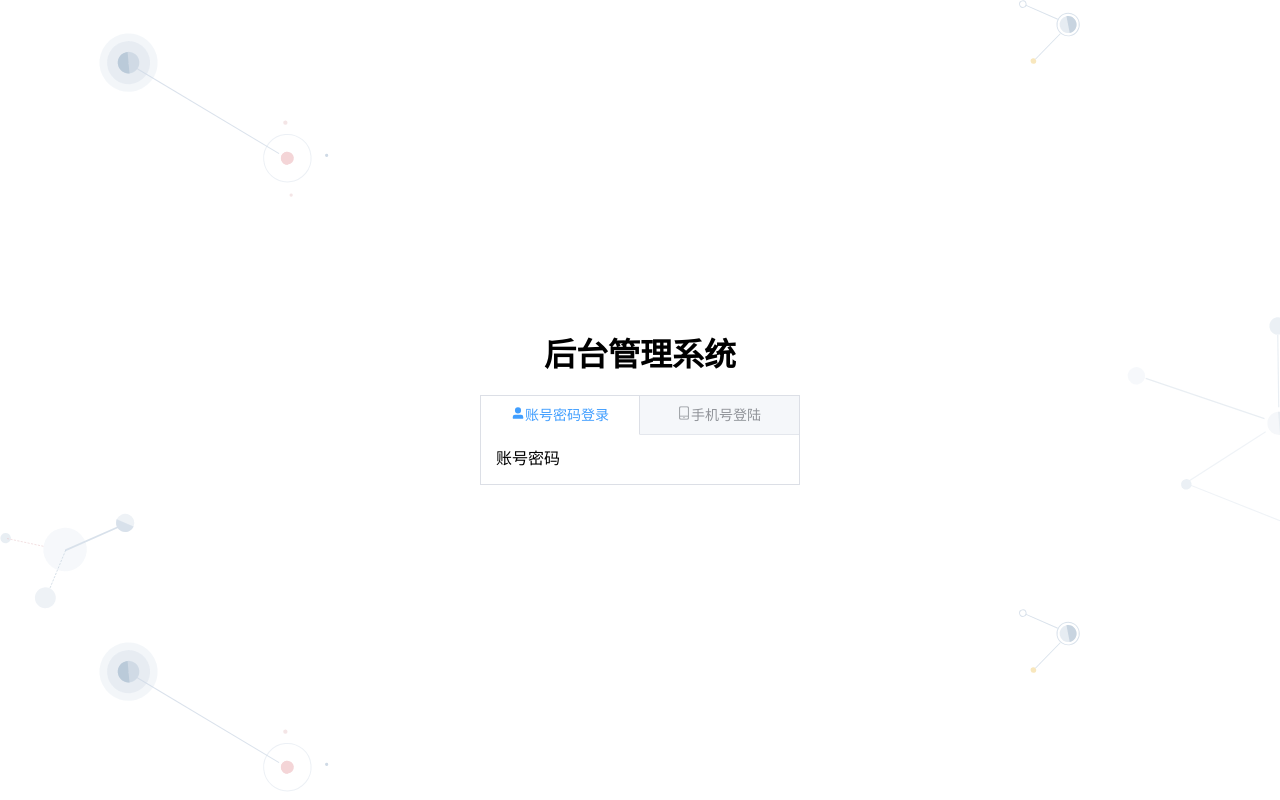
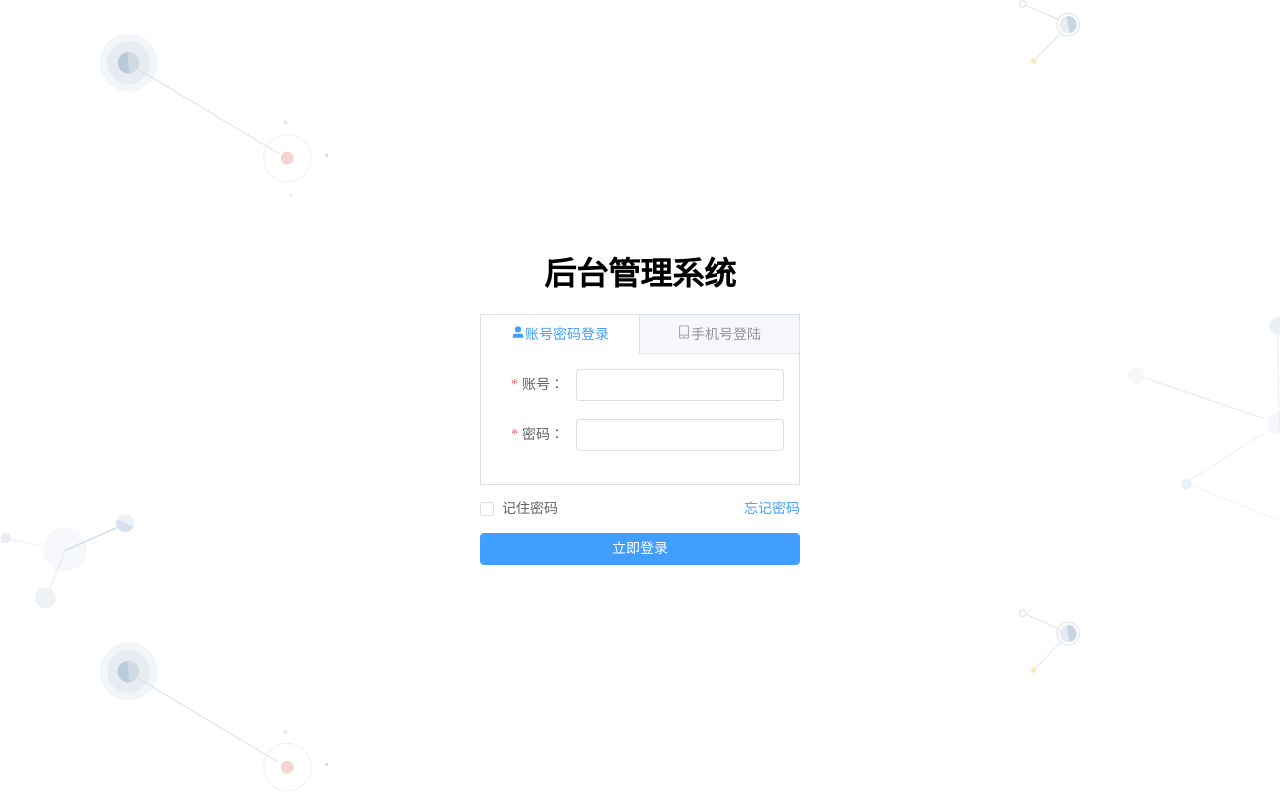
Before and after one commit to cuibaoxu/graduation-project, a Vue app: page /#/login in a window 1280 px wide. Built offline with nearby package versions, Linux system fonts and the light colour scheme; no server answers.

Commit message:
feat: 登录页搭建

```diff
--- a/auto-imports.d.ts
+++ b/auto-imports.d.ts
@@ -1,7 +1,13 @@
 // Generated by 'unplugin-auto-import'
 // We suggest you to commit this file into source control
 declare global {
+  const ElButton: typeof import('element-plus/es')['ElButton']
+  const ElCheckbox: typeof import('element-plus/es')['ElCheckbox']
+  const ElForm: typeof import('element-plus/es')['ElForm']
+  const ElFormItem: typeof import('element-plus/es')['ElFormItem']
   const ElIcon: typeof import('element-plus/es')['ElIcon']
+  const ElInput: typeof import('element-plus/es')['ElInput']
+  const ElLink: typeof import('element-plus/es')['ElLink']
   const ElTabPane: typeof import('element-plus/es')['ElTabPane']
   const ElTabs: typeof import('element-plus/es')['ElTabs']
 }
--- a/components.d.ts
+++ b/components.d.ts
@@ -4,7 +4,13 @@
 
 declare module 'vue' {
   export interface GlobalComponents {
+    ElButton: typeof import('element-plus/es')['ElButton']
+    ElCheckbox: typeof import('element-plus/es')['ElCheckbox']
+    ElForm: typeof import('element-plus/es')['ElForm']
+    ElFormItem: typeof import('element-plus/es')['ElFormItem']
     ElIcon: typeof import('element-plus/es')['ElIcon']
+    ElInput: typeof import('element-plus/es')['ElInput']
+    ElLink: typeof import('element-plus/es')['ElLink']
     ElTabPane: typeof import('element-plus/es')['ElTabPane']
     ElTabs: typeof import('element-plus/es')['ElTabs']
   }
--- /dev/null
+++ b/src/views/login/components/login-account.vue
@@ -0,0 +1,48 @@
+<!--
+ * @Author: cuibx
+ * @Date: 2022-03-06 11:44:44
+ * @Description: 账号密码登录组件
+-->
+<template>
+  <div class="login-account">
+    <el-form label-width="80px" :rules="rules" :model="account" ref="formRef">
+      <el-form-item label="账号：" prop="name">
+        <el-input v-model="account.name" />
+      </el-form-item>
+      <el-form-item label="密码：" prop="password">
+        <el-input v-model="account.password" />
+      </el-form-item>
+    </el-form>
+  </div>
+</template>
+
+<script lang="ts">
+import { ElForm } from 'element-plus'
+import { defineComponent, reactive, ref } from 'vue'
+import { rules } from '../config/account-config'
+
+export default defineComponent({
+  setup() {
+    const account = reactive({
+      name: '',
+      password: ''
+    })
+
+    const formRef = ref<InstanceType<typeof ElForm>>()
+
+    const loginAction = () => {
+      formRef.value?.validate((valid) => {
+        valid && console.log('真正登录')
+      })
+    }
+    return {
+      account,
+      rules,
+      formRef,
+      loginAction
+    }
+  }
+})
+</script>
+
+<style scoped></style>
--- a/src/views/login/components/login-panel.vue
+++ b/src/views/login/components/login-panel.vue
@@ -14,7 +14,7 @@
             <el-icon><user-filled /></el-icon>账号密码登录
           </span>
         </template>
-        账号密码
+        <login-account ref="accountRef" />
       </el-tab-pane>
       <el-tab-pane>
         <template #label>
@@ -22,18 +22,38 @@
             <el-icon><iphone /></el-icon>手机号登陆
           </span>
         </template>
-        手机号
+        <login-phone />
       </el-tab-pane>
     </el-tabs>
+    <div class="account-control">
+      <el-checkbox v-model="isKeepPassword">记住密码</el-checkbox>
+      <el-link type="primary">忘记密码</el-link>
+    </div>
+
+    <el-button type="primary" class="login-button" @click="handleLoginClick">立即登录</el-button>
   </div>
 </template>
 
 <script lang="ts">
-import { defineComponent } from 'vue'
+import { defineComponent, ref } from 'vue'
+import LoginAccount from './login-account.vue'
+import LoginPhone from './login-phone.vue'
 
 export default defineComponent({
+  components: { LoginAccount, LoginPhone },
   setup() {
-    return {}
+    const isKeepPassword = ref(false)
+    const accountRef = ref<InstanceType<typeof LoginAccount>>()
+
+    const handleLoginClick = () => {
+      accountRef.value?.loginAction()
+    }
+
+    return {
+      isKeepPassword,
+      accountRef,
+      handleLoginClick
+    }
   }
 })
 </script>
@@ -44,5 +64,16 @@ export default defineComponent({
   .title {
     text-align: center;
   }
+
+  .account-control {
+    display: flex;
+    justify-content: space-between;
+    margin-top: 8px;
+  }
+
+  .login-button {
+    width: 100%;
+    margin-top: 8px;
+  }
 }
 </style>
--- /dev/null
+++ b/src/views/login/components/login-phone.vue
@@ -0,0 +1,47 @@
+<!--
+ * @Author: cuibx
+ * @Date: 2022-03-06 11:44:44
+ * @Description: 手机号登录组件
+-->
+<template>
+  <div class="login-account">
+    <el-form label-width="80px" :rules="rules" :model="phone">
+      <el-form-item label="手机号：" prop="number">
+        <el-input v-model="phone.number" />
+      </el-form-item>
+      <el-form-item label="验证码：" prop="code">
+        <div class="get-code">
+          <el-input v-model="phone.code" />
+          <el-button type="primary" class="code-button">获取验证码</el-button>
+        </div>
+      </el-form-item>
+    </el-form>
+  </div>
+</template>
+
+<script lang="ts">
+import { defineComponent, reactive } from 'vue'
+import { rules } from '../config/phone-config'
+
+export default defineComponent({
+  setup() {
+    const phone = reactive({
+      number: '',
+      code: ''
+    })
+    return {
+      phone,
+      rules
+    }
+  }
+})
+</script>
+
+<style lang="less" scoped>
+.get-code {
+  display: flex;
+  .code-button {
+    margin-left: 8px;
+  }
+}
+</style>
--- /dev/null
+++ b/src/views/login/config/account-config.ts
@@ -0,0 +1,17 @@
+/*
+ * @Author: cuibx
+ * @Date: 2022-03-06 13:14:29
+ * @Description: 账号密码登录校验规则
+ */
+// 表单校验规则
+
+export const rules = {
+  name: [
+    { required: true, message: '用户名不能为空！', trigger: 'blur' },
+    { pattern: /^[a-z0-9]{5,10}$/, message: '用户名必须是5-10个字母或数字！', trigger: 'blur' }
+  ],
+  password: [
+    { required: true, message: '密码不能为空！', trigger: 'blur' },
+    { pattern: /^[a-z0-9]{6,}$/, message: '用户名必须是6位以上的字母或数字！', trigger: 'blur' }
+  ]
+}
--- /dev/null
+++ b/src/views/login/config/phone-config.ts
@@ -0,0 +1,19 @@
+/*
+ * @Author: cuibx
+ * @Date: 2022-03-06 13:17:30
+ * @Description: 手机号验证登录校验规则
+ */
+// 最新手机号校验规则
+const rule = /^(13[0-9]|14[01456879]|15[0-35-9]|16[2567]|17[0-8]|18[0-9]|19[0-35-9])\d{8}$/
+
+export const rules = {
+  number: [
+    { required: true, message: '手机号不能为空！', trigger: 'blur' },
+    {
+      pattern: rule,
+      message: '请输入正确的手机号码！',
+      trigger: 'blur'
+    }
+  ],
+  code: [{ required: true, message: '验证码不能为空！', trigger: 'blur' }]
+}
```
